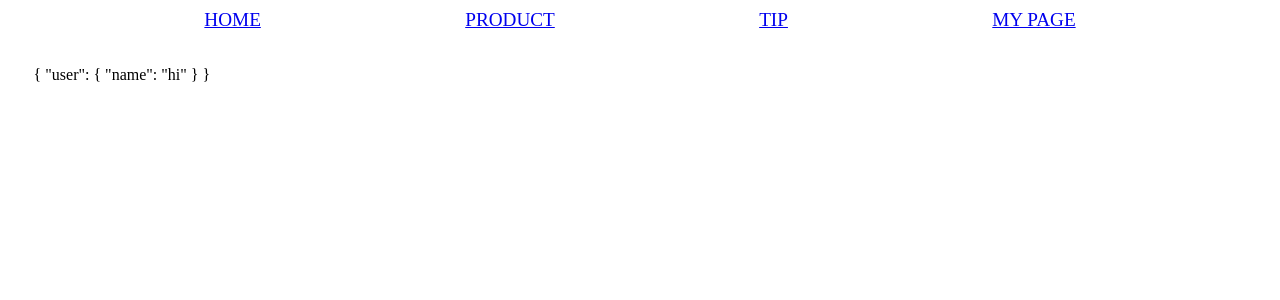
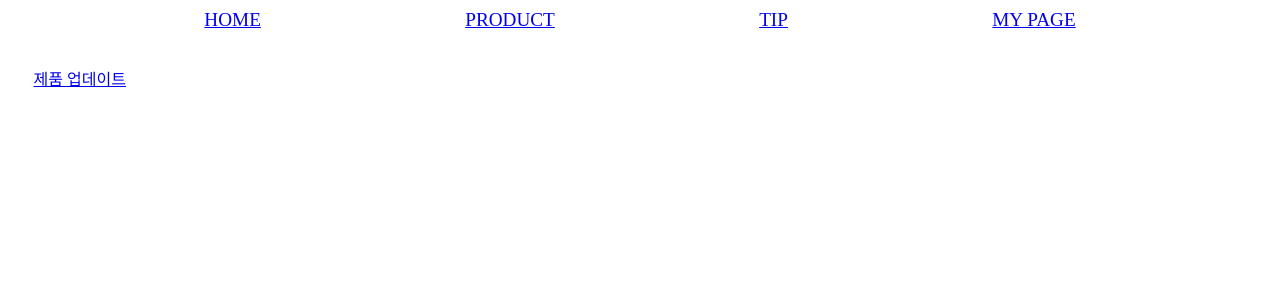
Before and after one commit to all-cycle/all-cycle-nextjs, a Next.js app: page /manager in a window 1280 px wide. Shown: the top 300 px of the page. Built offline with nearby package versions, Linux system fonts and the light colour scheme.

Commit message:
READY for web-scrap

```diff
--- a/pages/api/manager.js
+++ /dev/null
@@ -1 +0,0 @@
-// DB랑 비교해서 product insert
--- a/pages/manager.js
+++ b/pages/manager.js
@@ -1,9 +1,13 @@
 import { useSelector } from "react-redux";
+import Link from "next/link";
 
 export default function Manager() {
-  const managerState = useSelector((state) => state);
+  // const managerState = useSelector((state) => state);
 
   return (
-    <div>{JSON.stringify(managerState, null, 4)}</div>
+    // <div>{JSON.stringify(managerState, null, 4)}</div>
+    <Link href="/product" passHref>
+      <a href="replace">제품 업데이트</a>
+    </Link>
   );
 }
```
Also changed, not shown: components/ProductScrap.js (added, +7 -0 lines), pages/api/manager/product.js (added, +7 -0 lines), pages/product.js (+16 -1 lines), pages/webLetter.js (added).
